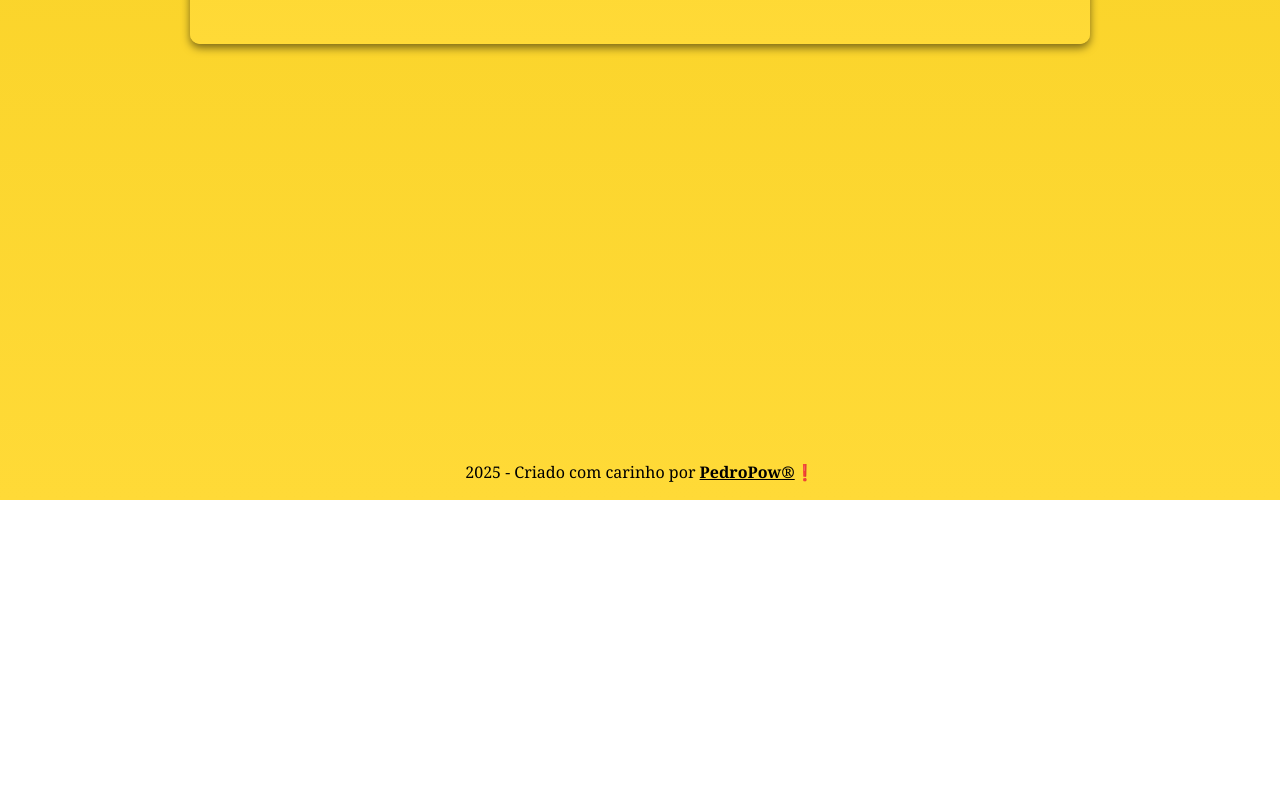
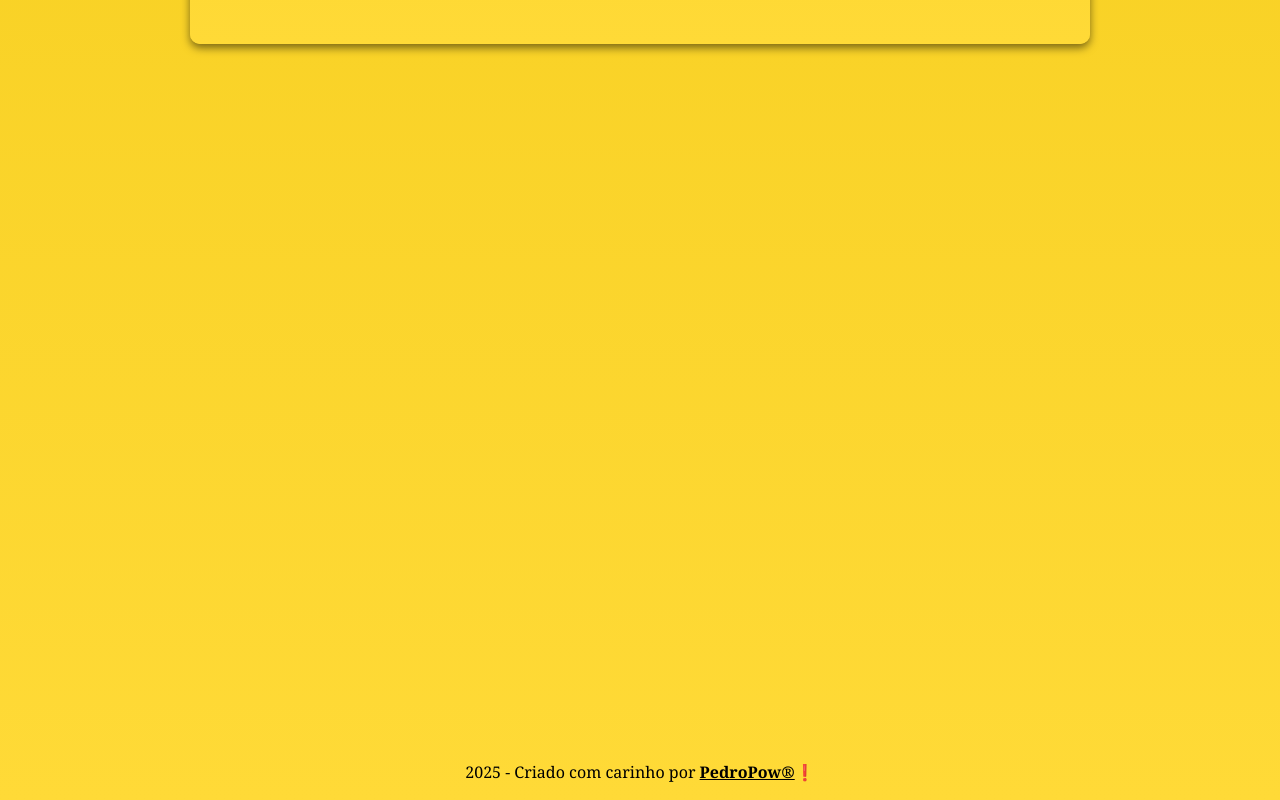
Before and after one commit to PedroPow/BatalhaoRotaVitrual, a website: page index.html in a window 1280 px wide. Shown: the part 1878-2678 px from the top of the page. Before the commit the page ends 2378 px from the top, so only its background shows below. Drawn offline with Linux system fonts and the light colour scheme.

Commit message:
Update style.css

```diff
--- a/estilo/style.css
+++ b/estilo/style.css
@@ -100,7 +100,7 @@
             text-align: center;
             padding: 1px;
             color: #000000;
-            margin-top: 230px;
+            margin-top: 530px;
 
         }
 
```
